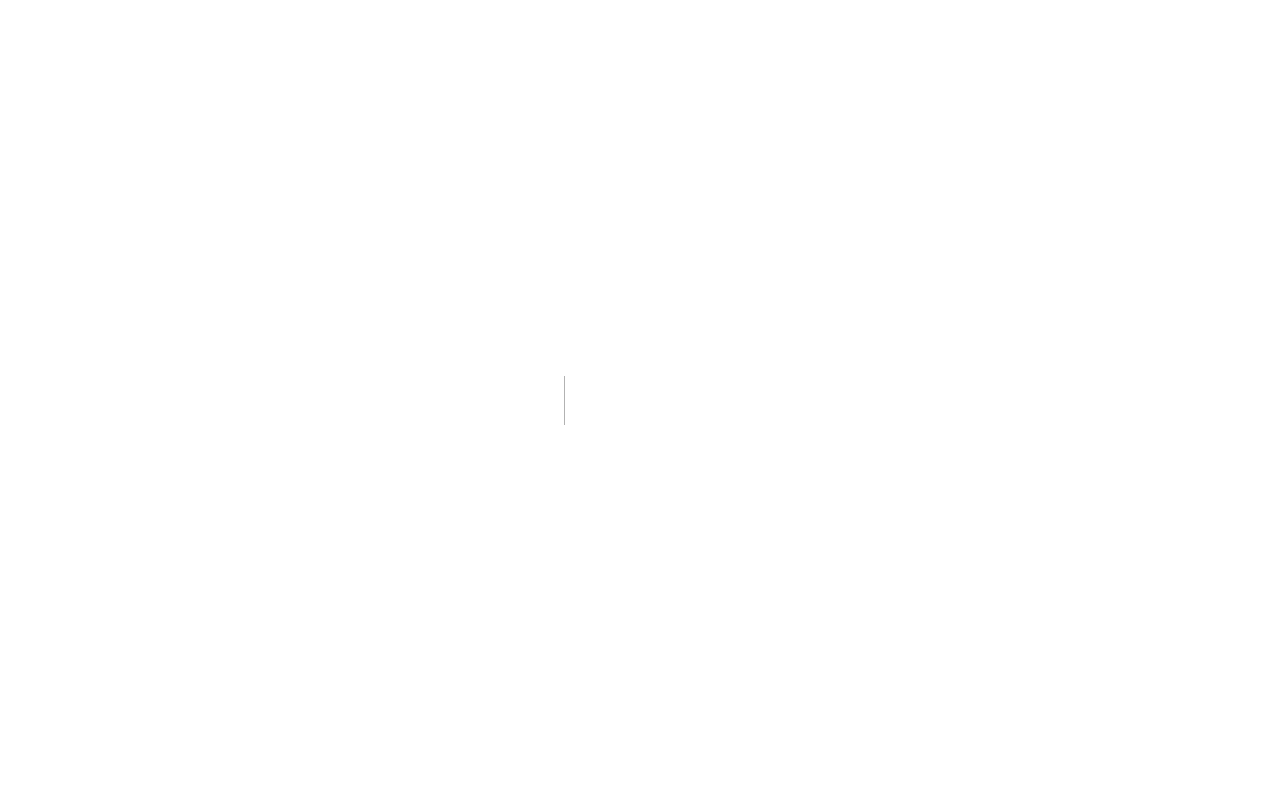
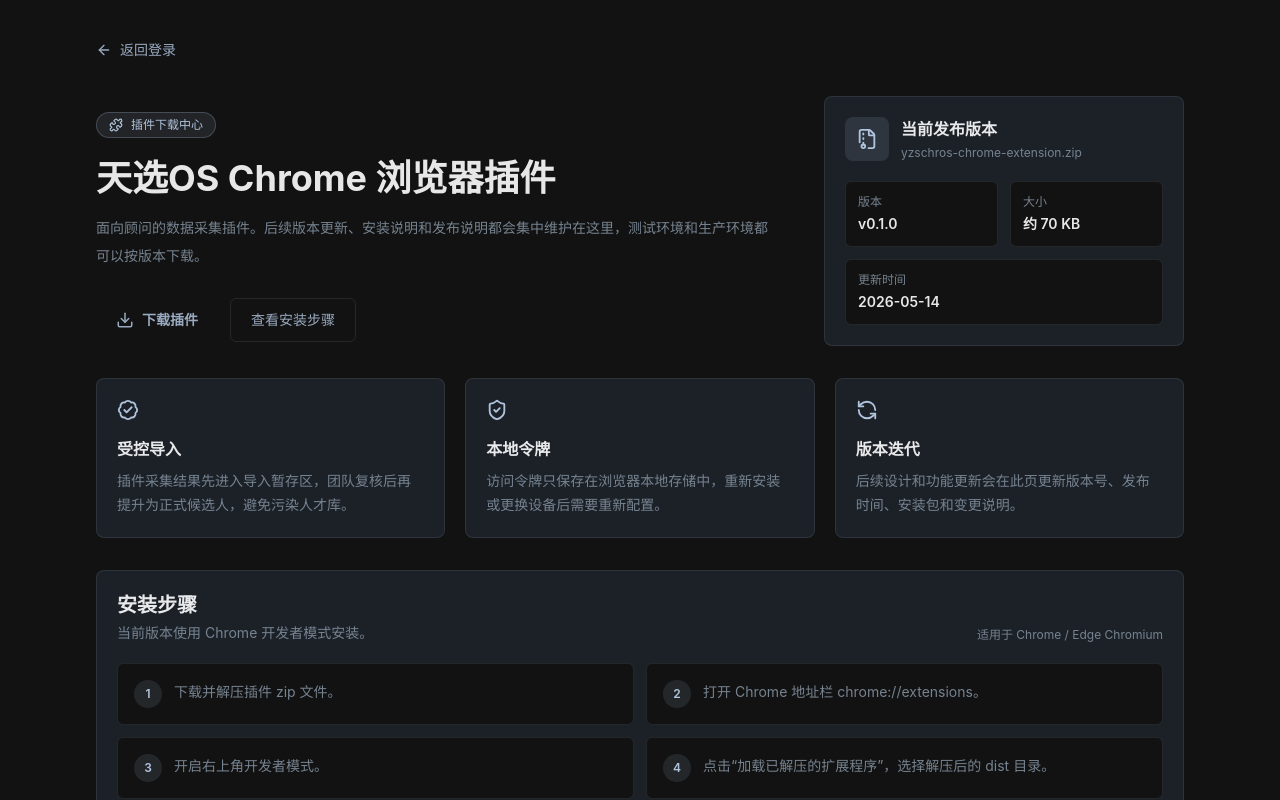
Before and after one commit to lyuan666/Aura-HR, a Next.js app in the folder apps/web/: page /downloads in a window 1280 px wide. Before the commit this address had no page. Shown: the top 800 px of the page. Built offline with nearby package versions, Linux system fonts and the light colour scheme.

Commit message:
feat: add extension download center

```diff
--- a/apps/web/src/app/(app)/help/page.tsx
+++ b/apps/web/src/app/(app)/help/page.tsx
@@ -7,6 +7,7 @@ import {
   BriefcaseBusiness,
   Building2,
   CalendarClock,
+  Download,
   FileText,
   HelpCircle,
   Import,
@@ -36,6 +37,7 @@ const iconMap: Record<string, React.ReactNode> = {
   file: <FileText size={20} />,
   chart: <BarChart3 size={20} />,
   calendar: <CalendarClock size={20} />,
+  download: <Download size={20} />,
   settings: <Settings size={20} />,
   portal: <Workflow size={20} />,
   help: <HelpCircle size={20} />,
--- /dev/null
+++ b/apps/web/src/app/downloads/page.tsx
@@ -0,0 +1,164 @@
+import Link from 'next/link';
+import {
+  ArrowLeft,
+  BadgeCheck,
+  Download,
+  FileArchive,
+  Puzzle,
+  RefreshCcw,
+  ShieldCheck,
+} from 'lucide-react';
+
+const extensionRelease = {
+  name: '天选OS Chrome 浏览器插件',
+  version: 'v0.1.0',
+  updatedAt: '2026-05-14',
+  fileName: 'yzschros-chrome-extension.zip',
+  href: '/downloads/yzschros-chrome-extension.zip',
+  size: '约 70 KB',
+  notes: [
+    '支持在招聘网站页面采集候选人基础信息和页面文本。',
+    '插件设置中可配置 API 地址和访问令牌。',
+    '采集数据进入导入暂存区，需复核后再进入正式人才库。',
+  ],
+};
+
+const installSteps = [
+  '下载并解压插件 zip 文件。',
+  '打开 Chrome 地址栏 chrome://extensions。',
+  '开启右上角开发者模式。',
+  '点击“加载已解压的扩展程序”，选择解压后的 dist 目录。',
+  '打开插件设置，填写生产 API 地址和访问令牌。',
+];
+
+export default function DownloadsPage() {
+  return (
+    <main className="min-h-screen bg-bg-base text-text-main">
+      <div className="mx-auto flex w-full max-w-6xl flex-col gap-8 px-5 py-8 sm:px-8 lg:py-10">
+        <div>
+          <Link
+            href="/login"
+            className="inline-flex items-center gap-2 text-sm text-text-sub transition-colors hover:text-text-main"
+          >
+            <ArrowLeft size={16} />
+            返回登录
+          </Link>
+        </div>
+
+        <section className="grid gap-8 lg:grid-cols-[minmax(0,1fr)_360px] lg:items-start">
+          <div className="pt-4">
+            <div className="mb-5 inline-flex items-center gap-2 rounded-full border border-brand-primary/25 bg-brand-primary/10 px-3 py-1 text-xs font-medium text-brand-primary">
+              <Puzzle size={14} />
+              插件下载中心
+            </div>
+            <h1 className="max-w-3xl text-3xl font-bold tracking-normal text-text-main sm:text-4xl">
+              {extensionRelease.name}
+            </h1>
+            <p className="mt-4 max-w-2xl text-sm leading-7 text-text-sub">
+              面向顾问的数据采集插件。后续版本更新、安装说明和发布说明都会集中维护在这里，测试环境和生产环境都可以按版本下载。
+            </p>
+
+            <div className="mt-7 flex flex-wrap gap-3">
+              <a
+                href={extensionRelease.href}
+                download
+                className="inline-flex h-11 items-center justify-center gap-2 rounded-md bg-brand-primary px-5 text-sm font-semibold text-[#10151f] transition-colors hover:bg-white"
+              >
+                <Download size={18} />
+                下载插件
+              </a>
+              <a
+                href="#install"
+                className="inline-flex h-11 items-center justify-center gap-2 rounded-md border border-border-subtle px-5 text-sm font-medium text-text-main transition-colors hover:border-brand-primary/40 hover:bg-bg-surface"
+              >
+                查看安装步骤
+              </a>
+            </div>
+          </div>
+
+          <aside className="rounded-lg border border-border-subtle bg-bg-surface p-5">
+            <div className="flex items-start gap-3">
+              <div className="flex h-11 w-11 shrink-0 items-center justify-center rounded-lg bg-brand-primary/12 text-brand-primary">
+                <FileArchive size={22} />
+              </div>
+              <div>
+                <h2 className="text-base font-semibold text-text-main">当前发布版本</h2>
+                <p className="mt-1 text-xs text-text-sub">{extensionRelease.fileName}</p>
+              </div>
+            </div>
+            <dl className="mt-5 grid grid-cols-2 gap-3 text-sm">
+              <div className="rounded-md border border-border-subtle bg-bg-base p-3">
+                <dt className="text-xs text-text-sub">版本</dt>
+                <dd className="mt-1 font-semibold text-text-main">{extensionRelease.version}</dd>
+              </div>
+              <div className="rounded-md border border-border-subtle bg-bg-base p-3">
+                <dt className="text-xs text-text-sub">大小</dt>
+                <dd className="mt-1 font-semibold text-text-main">{extensionRelease.size}</dd>
+              </div>
+              <div className="col-span-2 rounded-md border border-border-subtle bg-bg-base p-3">
+                <dt className="text-xs text-text-sub">更新时间</dt>
+                <dd className="mt-1 font-semibold text-text-main">{extensionRelease.updatedAt}</dd>
+              </div>
+            </dl>
+          </aside>
+        </section>
+
+        <section className="grid gap-5 lg:grid-cols-3">
+          <div className="rounded-lg border border-border-subtle bg-bg-surface p-5">
+            <BadgeCheck className="text-brand-primary" size={22} />
+            <h2 className="mt-4 text-base font-semibold text-text-main">受控导入</h2>
+            <p className="mt-2 text-sm leading-6 text-text-sub">
+              插件采集结果先进入导入暂存区，团队复核后再提升为正式候选人，避免污染人才库。
+            </p>
+          </div>
+          <div className="rounded-lg border border-border-subtle bg-bg-surface p-5">
+            <ShieldCheck className="text-brand-primary" size={22} />
+            <h2 className="mt-4 text-base font-semibold text-text-main">本地令牌</h2>
+            <p className="mt-2 text-sm leading-6 text-text-sub">
+              访问令牌只保存在浏览器本地存储中，重新安装或更换设备后需要重新配置。
+            </p>
+          </div>
+          <div className="rounded-lg border border-border-subtle bg-bg-surface p-5">
+            <RefreshCcw className="text-brand-primary" size={22} />
+            <h2 className="mt-4 text-base font-semibold text-text-main">版本迭代</h2>
+            <p className="mt-2 text-sm leading-6 text-text-sub">
+              后续设计和功能更新会在此页更新版本号、发布时间、安装包和变更说明。
+            </p>
+          </div>
+        </section>
+
+        <section id="install" className="rounded-lg border border-border-subtle bg-bg-surface p-5">
+          <div className="flex flex-col gap-2 sm:flex-row sm:items-end sm:justify-between">
+            <div>
+              <h2 className="text-xl font-semibold text-text-main">安装步骤</h2>
+              <p className="mt-1 text-sm text-text-sub">当前版本使用 Chrome 开发者模式安装。</p>
+            </div>
+            <span className="text-xs text-text-sub">适用于 Chrome / Edge Chromium</span>
+          </div>
+          <ol className="mt-5 grid gap-3 md:grid-cols-2">
+            {installSteps.map((step, index) => (
+              <li key={step} className="flex gap-3 rounded-md border border-border-subtle bg-bg-base p-4 text-sm leading-6 text-text-sub">
+                <span className="flex h-7 w-7 shrink-0 items-center justify-center rounded-full bg-brand-primary/12 text-xs font-semibold text-brand-primary">
+                  {index + 1}
+                </span>
+                <span>{step}</span>
+              </li>
+            ))}
+          </ol>
+        </section>
+
+        <section className="rounded-lg border border-border-subtle bg-bg-surface p-5">
+          <h2 className="text-xl font-semibold text-text-main">更新说明</h2>
+          <ul className="mt-4 space-y-3">
+            {extensionRelease.notes.map((note) => (
+              <li key={note} className="flex gap-3 text-sm leading-6 text-text-sub">
+                <span className="mt-2 h-1.5 w-1.5 shrink-0 rounded-full bg-brand-primary" />
+                <span>{note}</span>
+              </li>
+            ))}
+          </ul>
+        </section>
+      </div>
+    </main>
+  );
+}
--- a/apps/web/src/app/login/login.css
+++ b/apps/web/src/app/login/login.css
@@ -455,6 +455,11 @@
   opacity: 0.8;
 }
 
+.login-footer-divider {
+  margin-left: 8px;
+  color: rgba(255, 255, 255, 0.22);
+}
+
 /* --- Error Message --- */
 .login-error {
   background: rgba(239, 68, 68, 0.1);
--- a/apps/web/src/app/login/page.tsx
+++ b/apps/web/src/app/login/page.tsx
@@ -193,6 +193,8 @@ export default function LoginPage() {
 
         <div className="login-external-footer">
           还没有账号？ <a href="/register">立即申请入驻</a>
+          <span className="login-footer-divider">·</span>
+          <a href="/downloads">下载浏览器插件</a>
         </div>
       </div>
 
--- a/apps/web/src/components/v2/V2Header.tsx
+++ b/apps/web/src/components/v2/V2Header.tsx
@@ -2,7 +2,7 @@
 
 import React from 'react';
 import { Avatar, Badge, Input, Tooltip } from 'antd';
-import { Bell, Search, UserPlus } from 'lucide-react';
+import { Bell, Download, Search, UserPlus } from 'lucide-react';
 import { useRouter } from 'next/navigation';
 
 export const V2Header: React.FC = () => {
@@ -20,6 +20,16 @@ export const V2Header: React.FC = () => {
       </div>
 
       <div className="flex items-center gap-4">
+        <Tooltip title="下载浏览器插件">
+          <button
+            onClick={() => router.push('/downloads')}
+            className="text-text-sub transition-colors hover:text-text-main"
+            aria-label="下载浏览器插件"
+          >
+            <Download size={18} />
+          </button>
+        </Tooltip>
+
         <Tooltip title="邀请协作成员">
           <button className="text-text-sub transition-colors hover:text-text-main" aria-label="邀请协作成员">
             <UserPlus size={18} />
--- a/apps/web/src/data/help-center.ts
+++ b/apps/web/src/data/help-center.ts
@@ -258,6 +258,25 @@ export const helpModules: HelpModule[] = [
     ],
   },
   {
+    id: 'extension-download',
+    title: '浏览器插件',
+    description: '下载、安装并配置 Chrome 浏览器插件。',
+    icon: 'download',
+    keywords: ['插件', '浏览器插件', 'Chrome', '下载', '安装', '采集'],
+    quickActions: ['下载插件', '解压安装', '配置 API', '采集候选人'],
+    sections: [
+      {
+        title: '下载入口',
+        body: '线上下载中心固定为 /downloads，当前插件包为 yzschros-chrome-extension.zip。后续版本更新会继续在下载中心维护版本号、更新时间和更新说明。',
+        steps: ['打开 /downloads。', '点击下载插件。', '解压 zip 文件。', '按页面安装步骤在 Chrome 中加载解压后的目录。'],
+      },
+      {
+        title: '配置说明',
+        body: '插件安装后需要在插件设置里填写 API 地址和访问令牌。令牌保存在浏览器本地，不会同步到其他设备。',
+      },
+    ],
+  },
+  {
     id: 'client-portal',
     title: '客户门户',
     description: '客户通过魔法链接登录，查看职位和候选人推荐。',
```
